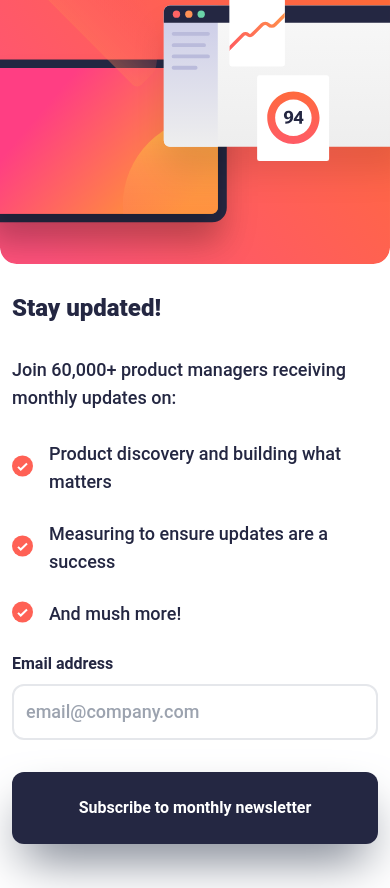
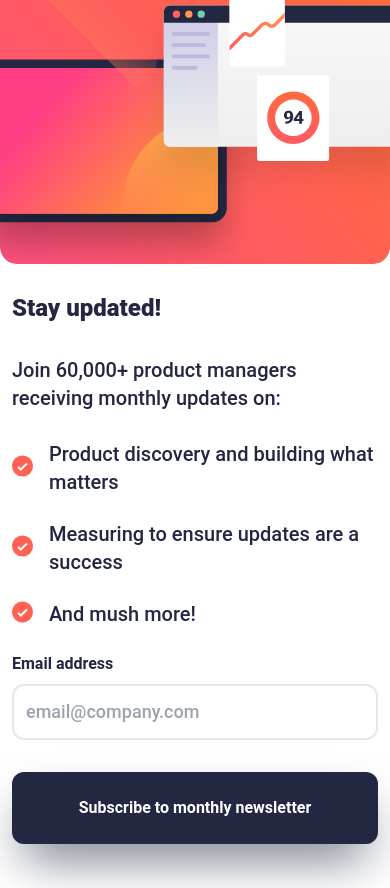
Before and after one commit to EdebaliErman/frontend-mentor-20, a React (Create React App) app: page / in a window 390 px wide. Built offline with nearby package versions, Linux system fonts and the light colour scheme; the HTML template or start-up script is replaced by a standard one.

Commit message:
responsive

```diff
--- a/src/Style/CardForm.css
+++ b/src/Style/CardForm.css
@@ -17,7 +17,7 @@
     }
 
     .CardForm h4 {
-        @apply text-xl md:text-lg md:my-3 md:font-medium
+        @apply text-xl md:text-xl md:my-3 md:font-medium
     }
 
     form input {
```
